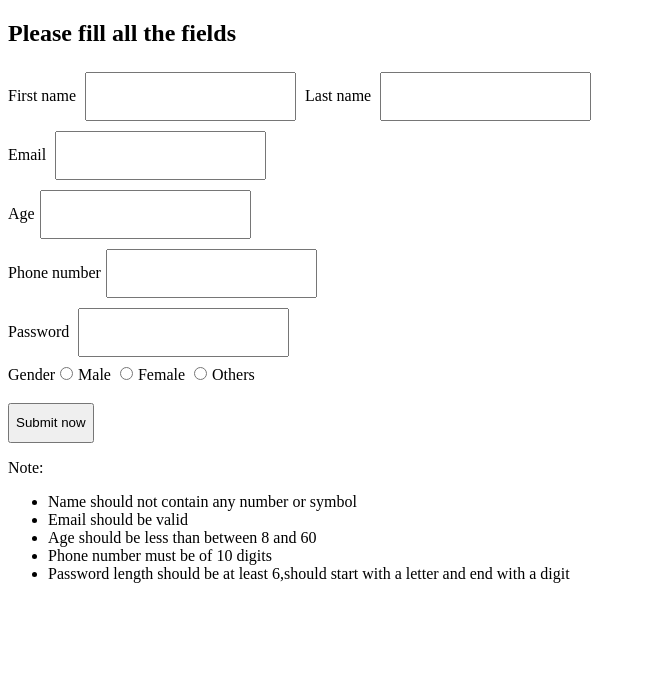
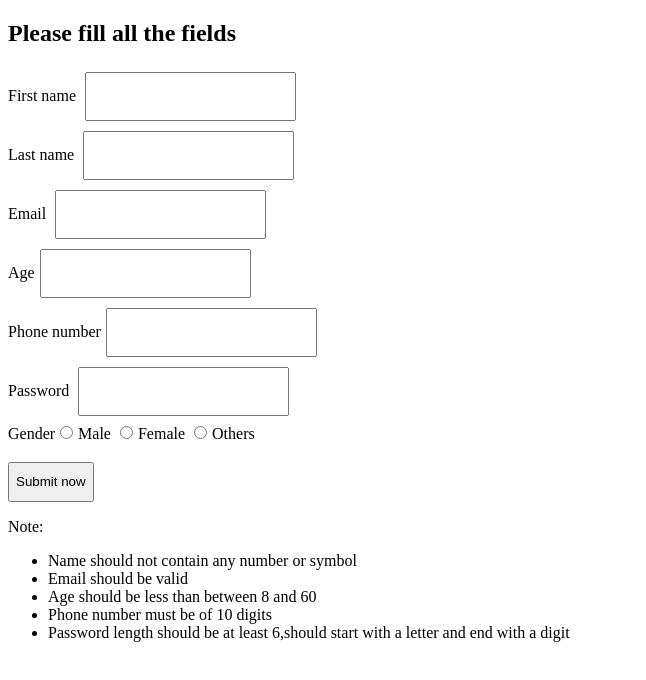
Before and after one commit to AnkitPangeni/form-validation, a plain HTML site: page index.html in a window 1280 px wide. Shown: the whole page, without its empty margins (0-646 px from the left). Drawn offline with Linux system fonts and the light colour scheme.

Commit message:
Update index.html

```diff
--- a/index.html
+++ b/index.html
@@ -24,7 +24,7 @@
     <form>
 
         <h2>Please fill all the fields</h2>
-      First name <input type="text" id="fname" />
+      First name <input type="text" id="fname" /> <br>
 
       Last name <input type="text" id="lname" /><br />
 
```
